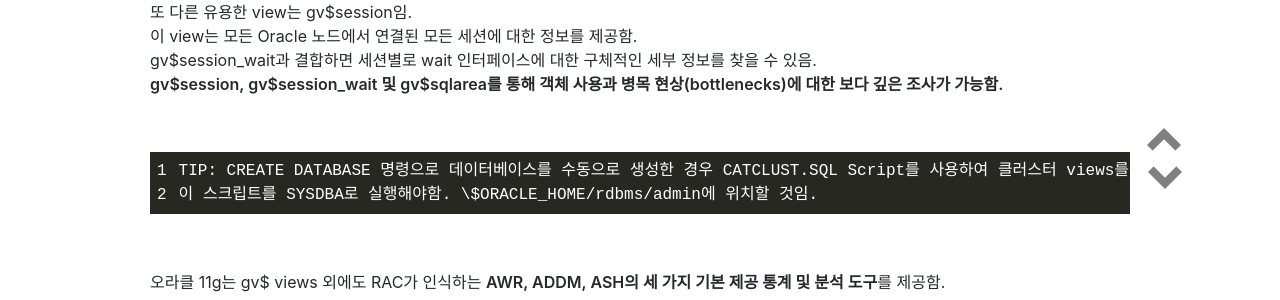
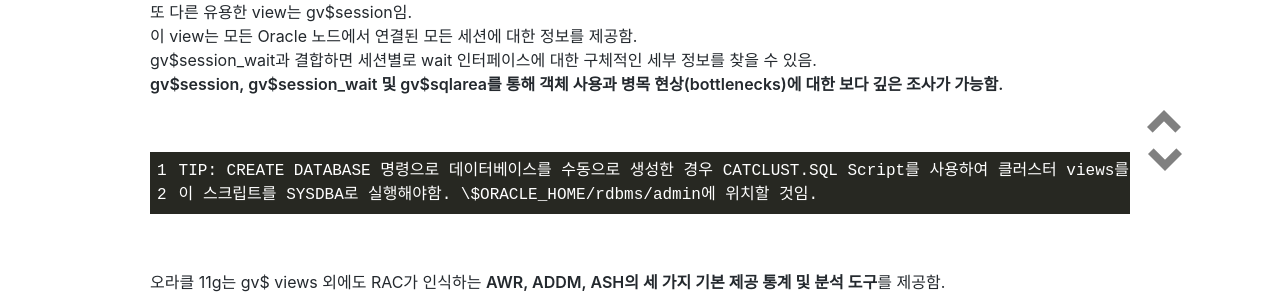
Before and after one commit to Wookshin/wookshin.github.io, a Jekyll site: the page built from _posts/2020-03-19-v-gv.md, in a window 1280 px wide. Shown: the part 695-995 px from the top of the page. Built offline with Jekyll 4.4.1, drawn with Linux system fonts in a browser that asks for light colours; some web fonts are replaced.

Commit message:
arrow position

```diff
--- a/_sass/post.scss
+++ b/_sass/post.scss
@@ -78,12 +78,12 @@
 .up {
   transform: rotate(-135deg);
   -webkit-transform: rotate(-135deg);
-  top: 92%;
+  top: 90%;
   left: 90%;
 }
 .down {
   transform: rotate(45deg);
   -webkit-transform: rotate(45deg);
-  top: 95%;
+  top: 93%;
   left: 90%;
 }
```
Also changed, not shown: _posts/2020-03-19-v-gv.md (renamed from _posts/2018-08-21-apples.md).
